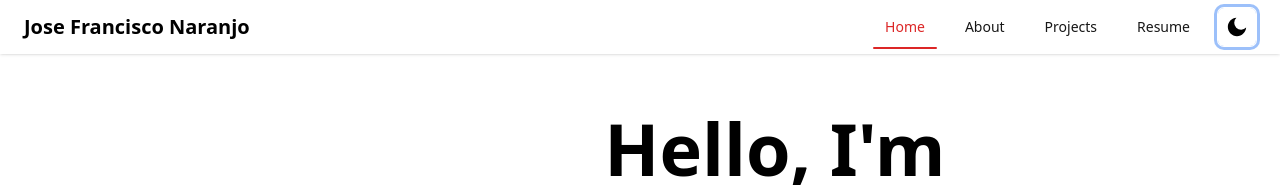
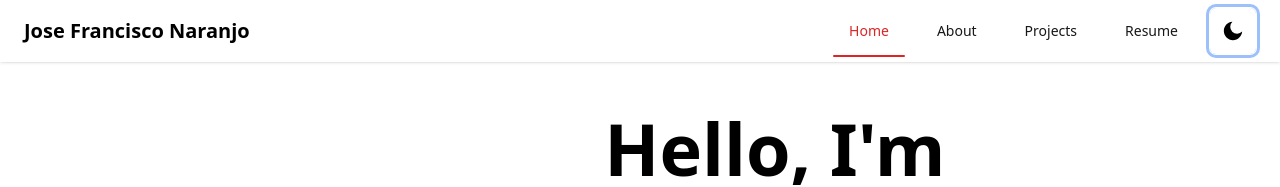
Before and after one commit to josefnaranjo/portfolio-website, a Next.js app: page / in a window 1280 px wide. Shown: the top 187 px of the page. Built offline with nearby package versions, Linux system fonts and the light colour scheme.

Commit message:
`Updated Navbar component with minor styling adjustments`

```diff
--- a/components/Navbar.tsx
+++ b/components/Navbar.tsx
@@ -99,7 +99,7 @@ export default function Navbar() {
                 offset={-100}
                 duration={500}
                 onSetActive={() => setActive(item.page)}
-                className={`relative px-3 py-2 text-sm font-medium cursor-pointer transition ${
+                className={`relative px-4 py-3 text-sm font-medium cursor-pointer transition ${
                   active === item.page
                     ? "text-red-600"
                     : "text-neutral-900 dark:text-neutral-100 hover:text-red-500"
@@ -115,7 +115,7 @@ export default function Navbar() {
               href="/Jose_Naranjo_Resume.pdf"
               target="_blank"
               rel="noopener noreferrer"
-              className="relative px-3 py-2 text-sm font-medium cursor-pointer transition text-neutral-900 dark:text-neutral-100 hover:text-red-500"
+              className="relative px-4 py-3 text-sm font-medium cursor-pointer transition text-neutral-900 dark:text-neutral-100 hover:text-red-500"
             >
               Resume
             </a>
@@ -125,7 +125,7 @@ export default function Navbar() {
               aria-label={`Switch to ${
                 currentTheme === "dark" ? "light" : "dark"
               } mode`}
-              className="p-2 rounded-md ring-offset-1 ring focus:outline-none focus:ring"
+              className="p-3 rounded-md ring-offset-1 ring focus:outline-none focus:ring"
             >
               {currentTheme === "dark" ? (
                 <RiSunLine size={22} />
@@ -140,9 +140,9 @@ export default function Navbar() {
             <button
               aria-label="Toggle menu"
               onClick={() => setNavbarOpen((o) => !o)}
-              className="p-2 rounded-md focus:outline-none focus:ring"
+              className="p-3 rounded-md focus:outline-none focus:ring"
             >
-              {navbarOpen ? <IoMdClose size={26} /> : <IoMdMenu size={26} />}
+              {navbarOpen ? <IoMdClose size={30} /> : <IoMdMenu size={30} />}
             </button>
           </div>
         </div>
```
